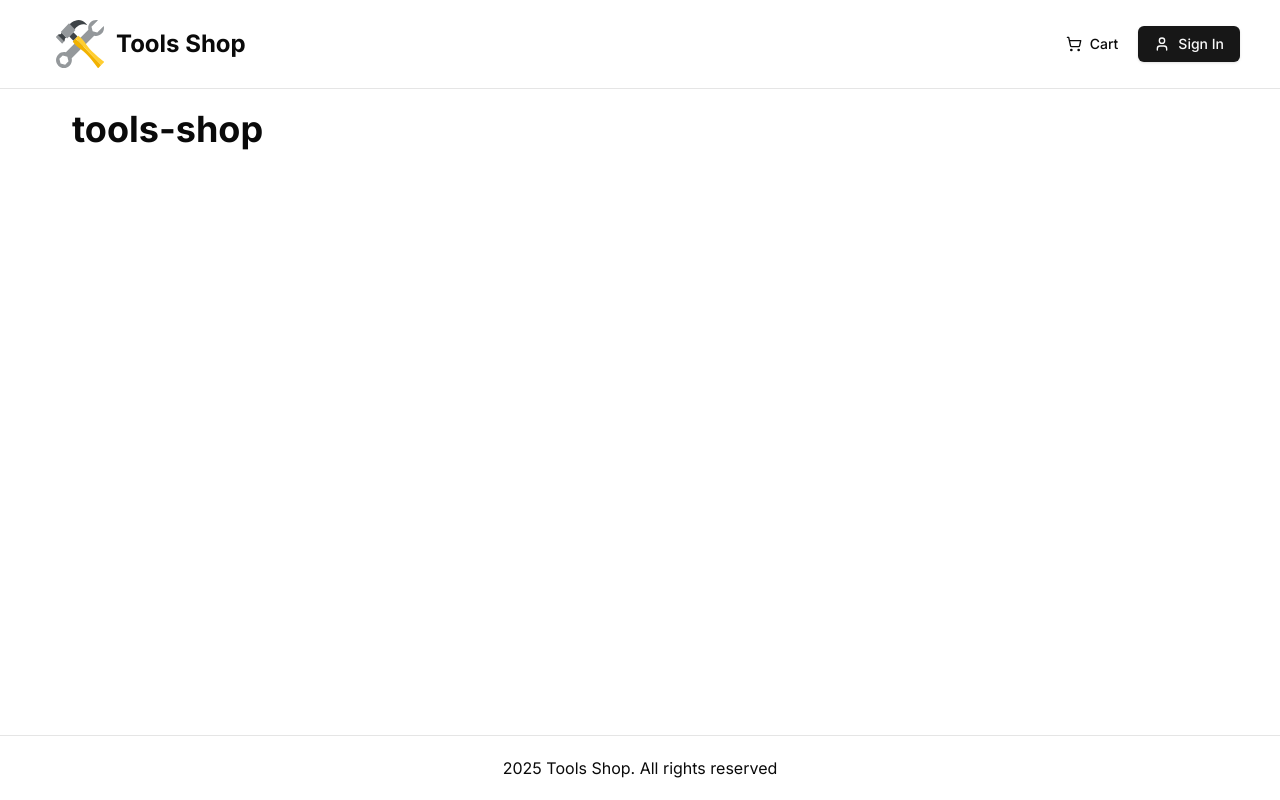
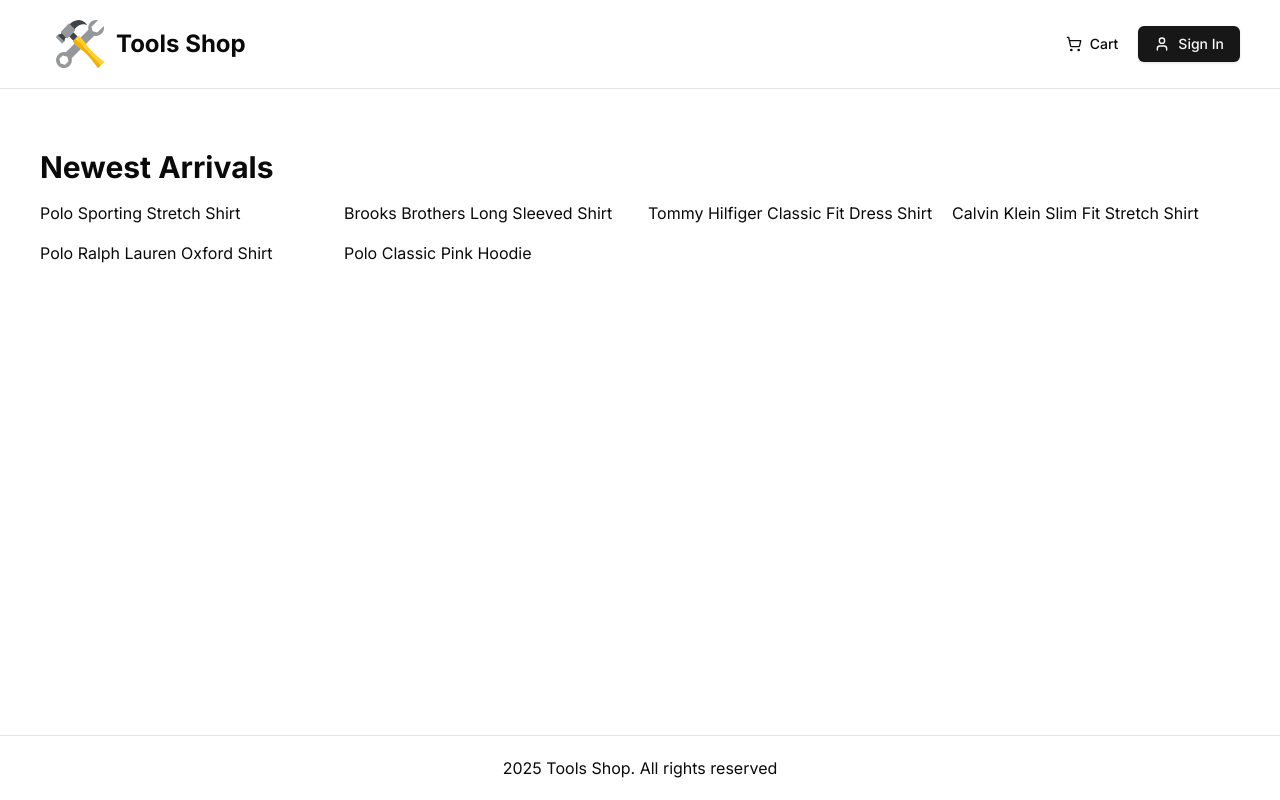
Before and after one commit to harmatii/tools-shop, a Next.js app: page / in a window 1280 px wide. Built offline with nearby package versions, Linux system fonts and the light colour scheme; no server answers.

Commit message:
added products-list component

```diff
--- a/app/(root)/page.tsx
+++ b/app/(root)/page.tsx
@@ -1,25 +1,13 @@
+import sampleData from "@/db/sample-data";
+import ProductList from "@/components/shared/product/product-list";
+
+console.log(sampleData);
 const Homepage = () => {
   return (
-    <h1 className="container font-bold text-3xl lg:text-4xl flex-start">
-      tools-shop
-    </h1>
+    <>
+      <ProductList data={sampleData.products} title="Newest Arrivals" />
+    </>
   );
 };
 
 export default Homepage;
-
-// import { resolve } from "path";
-
-// const delay = (ms) => new Promise((resolve) => setTimeout(resolve, ms));
-
-// const Homepage = async () => {
-//   await delay(2000);
-
-//   return (
-//     <h1 className="container font-bold text-3xl lg:text-4xl flex-start">
-//       tools-shop
-//     </h1>
-//   );
-// };
-
-// export default Homepage;
--- a/components/shared/header/menu.tsx
+++ b/components/shared/header/menu.tsx
@@ -1,5 +1,5 @@
 import { Button } from "@/components/ui/button";
-import ModeToggle from "./mode-toggle";
+// import ModeToggle from "./mode-toggle";
 import Link from "next/link";
 import { EllipsisVertical, ShoppingCart, UserIcon } from "lucide-react";
 import {
@@ -26,6 +26,7 @@
           </Link>
         </Button>
       </nav>
+
       <nav className="md:hidden">
         <Sheet>
           <SheetTrigger className="align-middle">
--- /dev/null
+++ b/components/shared/product/product-list.tsx
@@ -0,0 +1,23 @@
+/* eslint-disable @typescript-eslint/no-explicit-any */
+/* eslint-disable react/jsx-key */
+const ProductList = ({ data, title }: { data: any; title?: string }) => {
+  return (
+    <div className="my-10">
+      <h2 className="h2-bold mb-4">{title}</h2>
+
+      {data.length > 0 ? (
+        <div className="grid grid-cols-1 sm:grid-cols-2 md:grid-cols-3 lg:grid-cols-4 gap-4">
+          {data.map((product: any) => (
+            <div>{product.name}</div>
+          ))}
+        </div>
+      ) : (
+        <div>
+          <p>No Product Found</p>
+        </div>
+      )}
+    </div>
+  );
+};
+
+export default ProductList;
--- /dev/null
+++ b/db/sample-data.ts
@@ -0,0 +1,108 @@
+const sampleData = {
+  products: [
+    {
+      name: 'Polo Sporting Stretch Shirt',
+      slug: 'polo-sporting-stretch-shirt',
+      category: "Men's Dress Shirts",
+      description: 'Classic Polo style with modern comfort',
+      images: [
+        '/images/sample-products/p1-1.jpg',
+        '/images/sample-products/p1-2.jpg',
+      ],
+      price: 59.99,
+      brand: 'Polo',
+      rating: 4.5,
+      numReviews: 10,
+      stock: 5,
+      isFeatured: true,
+      banner: 'banner-1.jpg',
+    },
+    {
+      name: 'Brooks Brothers Long Sleeved Shirt',
+      slug: 'brooks-brothers-long-sleeved-shirt',
+      category: "Men's Dress Shirts",
+      description: 'Timeless style and premium comfort',
+      images: [
+        '/images/sample-products/p2-1.jpg',
+        '/images/sample-products/p2-2.jpg',
+      ],
+      price: 85.9,
+      brand: 'Brooks Brothers',
+      rating: 4.2,
+      numReviews: 8,
+      stock: 10,
+      isFeatured: true,
+      banner: 'banner-2.jpg',
+    },
+    {
+      name: 'Tommy Hilfiger Classic Fit Dress Shirt',
+      slug: 'tommy-hilfiger-classic-fit-dress-shirt',
+      category: "Men's Dress Shirts",
+      description: 'A perfect blend of sophistication and comfort',
+      images: [
+        '/images/sample-products/p3-1.jpg',
+        '/images/sample-products/p3-2.jpg',
+      ],
+      price: 99.95,
+      brand: 'Tommy Hilfiger',
+      rating: 4.9,
+      numReviews: 3,
+      stock: 0,
+      isFeatured: false,
+      banner: null,
+    },
+    {
+      name: 'Calvin Klein Slim Fit Stretch Shirt',
+      slug: 'calvin-klein-slim-fit-stretch-shirt',
+      category: "Men's Dress Shirts",
+      description: 'Streamlined design with flexible stretch fabric',
+      images: [
+        '/images/sample-products/p4-1.jpg',
+        '/images/sample-products/p4-2.jpg',
+      ],
+      price: 39.95,
+      brand: 'Calvin Klein',
+      rating: 3.6,
+      numReviews: 5,
+      stock: 10,
+      isFeatured: false,
+      banner: null,
+    },
+    {
+      name: 'Polo Ralph Lauren Oxford Shirt',
+      slug: 'polo-ralph-lauren-oxford-shirt',
+      category: "Men's Dress Shirts",
+      description: 'Iconic Polo design with refined oxford fabric',
+      images: [
+        '/images/sample-products/p5-1.jpg',
+        '/images/sample-products/p5-2.jpg',
+      ],
+      price: 79.99,
+      brand: 'Polo',
+      rating: 4.7,
+      numReviews: 18,
+      stock: 6,
+      isFeatured: false,
+      banner: null,
+    },
+    {
+      name: 'Polo Classic Pink Hoodie',
+      slug: 'polo-classic-pink-hoodie',
+      category: "Men's Sweatshirts",
+      description: 'Soft, stylish, and perfect for laid-back days',
+      images: [
+        '/images/sample-products/p6-1.jpg',
+        '/images/sample-products/p6-2.jpg',
+      ],
+      price: 99.99,
+      brand: 'Polo',
+      rating: 4.6,
+      numReviews: 12,
+      stock: 8,
+      isFeatured: true,
+      banner: null,
+    },
+  ],
+};
+
+export default sampleData;
```
